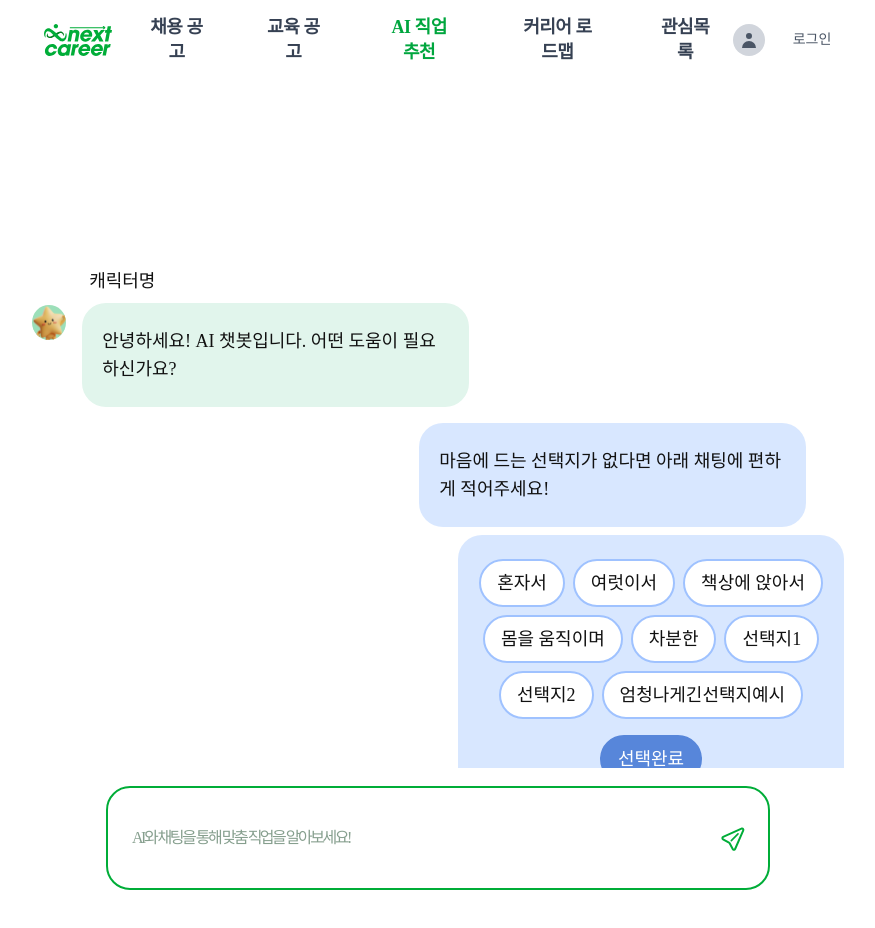
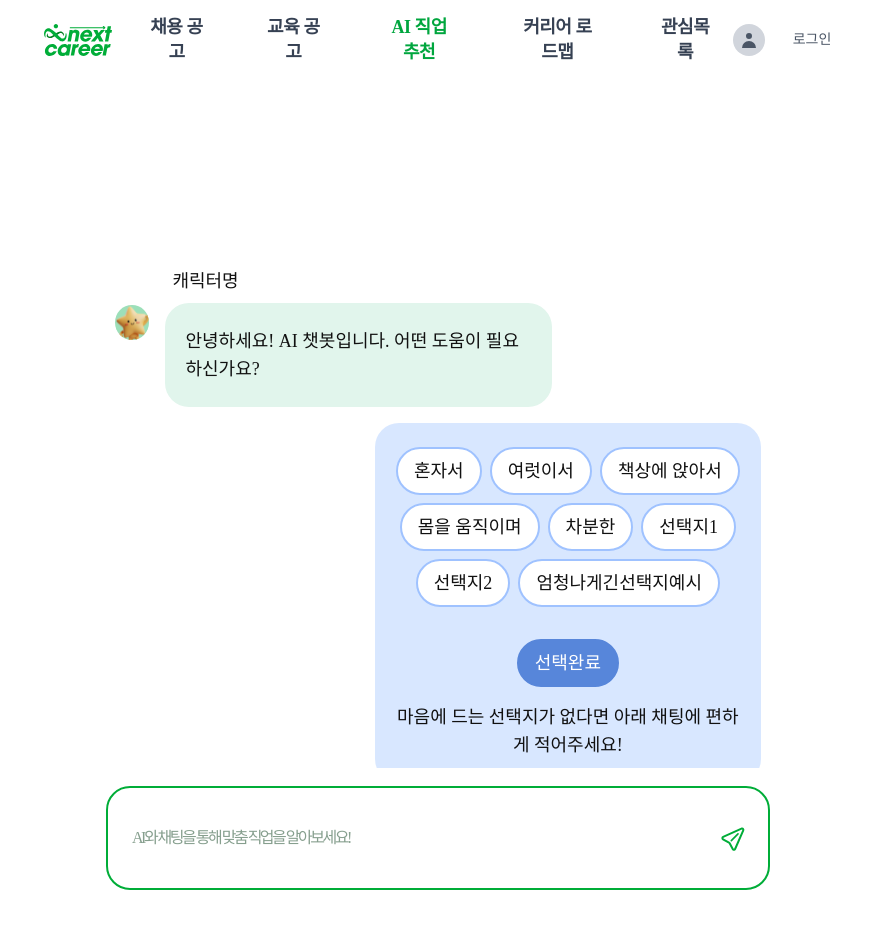
Before and after one commit to seyun31/2025_SEASONTHON_TEAM_42_FE, a Next.js app: page /ai-chat in a window 1280 px wide. Shown: the top 928 px of the page, without its empty margins (202-1077 px from the left). Built offline with nearby package versions, Linux system fonts and the light colour scheme; a web font is replaced by a local one.

Commit message:
style: AI 채팅 페이지 메시지 간격 설정

```diff
--- a/src/components/sections/MessageSection.tsx
+++ b/src/components/sections/MessageSection.tsx
@@ -5,7 +5,7 @@ import MessageOptionItem from '../ui/MessageOptionItem';
 
 export default function MessageSection() {
   return (
-    <div className="w-[66vw] h-[69.81vh] overflow-y-auto scrollbar-hide mx-auto mt-[15vh] mb-[20vh] flex flex-col gap-4 px-4">
+    <div className="w-[53vw] h-[69.81vh] overflow-y-auto scrollbar-hide mx-auto mt-[15vh] mb-[20vh] flex flex-col gap-4 px-4">
       <div className="flex justify-start">
         <MessageItem
           message="안녕하세요! AI 챗봇입니다. 어떤 도움이 필요하신가요?"
@@ -13,8 +13,6 @@ export default function MessageSection() {
         />
       </div>
       <div className="flex justify-end">
-        <div className="flex flex-col items-end gap-2">
-          <MessageItem message="마음에 드는 선택지가 없다면 아래 채팅에 편하게 적어주세요!" />
         <MessageOptionItem
           options={[
             '혼자서',
@@ -31,6 +29,10 @@ export default function MessageSection() {
           placeholder="선택완료"
         />
       </div>
+      <div className="flex justify-end">
+        <div className="flex flex-col items-end">
+          <MessageItem message="사용자 메시지 예시입니다." isBot={false} />
+        </div>
       </div>
       <div className="flex justify-start">
         <MessageItem
@@ -39,7 +41,9 @@ export default function MessageSection() {
         />
       </div>
       <div className="flex justify-end">
+        <div className="flex flex-col items-end">
           <MessageItem message="사용자 메시지 예시입니다." isBot={false} />
+        </div>
       </div>
       <div className="flex justify-start">
         <MessageItem
@@ -48,7 +52,9 @@ export default function MessageSection() {
         />
       </div>
       <div className="flex justify-end">
+        <div className="flex flex-col items-end">
           <MessageItem message="사용자 메시지 예시입니다." isBot={false} />
+        </div>
       </div>
     </div>
   );
--- a/src/components/ui/MessageItem.tsx
+++ b/src/components/ui/MessageItem.tsx
@@ -12,7 +12,7 @@ export default function MessageItem({
   isBot = false,
 }: MessageItemProps) {
   return (
-    <div className={`${isBot ? 'mt-[2.4vh]' : 'mr-[4.8vh]'}`}>
+    <div className={`${isBot ? 'mt-[2.4vh]' : ''}`}>
       {isBot && (
         <div className="text-chat-message mb-2 ml-[4.5vw]">캐릭터명</div>
       )}
--- a/src/components/ui/MessageOptionItem.tsx
+++ b/src/components/ui/MessageOptionItem.tsx
@@ -23,7 +23,7 @@ export default function MessageOptionItem({
       className="max-w-[30.21vw] rounded-[24px] pt-6 pb-6 pl-5 pr-5"
       style={{ backgroundColor: '#9FC2FF66' }}
     >
-      <div className="flex flex-wrap gap-2 justify-center mb-4">
+      <div className="flex flex-wrap gap-2 justify-center mb-8">
         {options.map((option, index) => (
           <MessageOption key={index} onClick={() => onOptionClick?.(option)}>
             {option}
```
Lines whose indentation alone changed are shown as unchanged.
